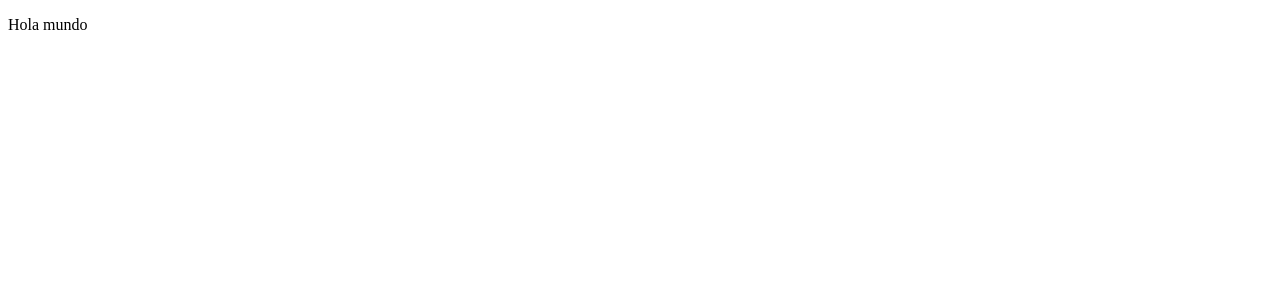
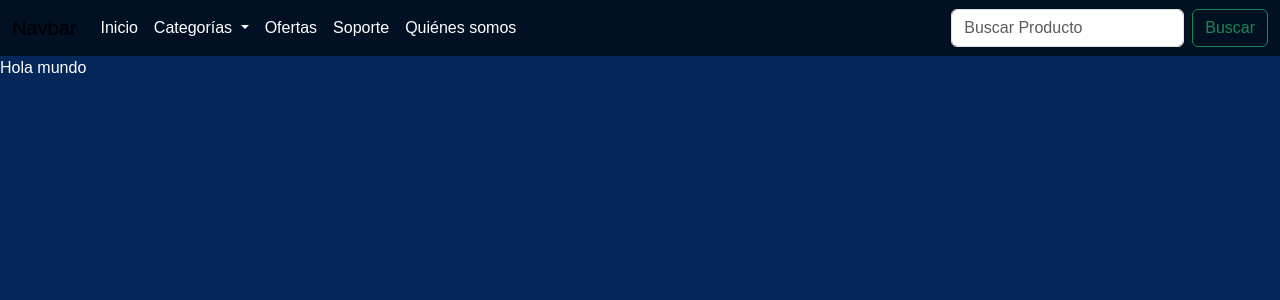
Before and after one commit to garbbagee/CompuStock, a Django app: page / in a window 1280 px wide. Before the commit the part shown is almost empty. Shown: the top 300 px of the page. Run offline with Django 5.2, Linux system fonts and the light colour scheme.

Commit message:
avances navbar
falta logo y cambiar color del botón

```diff
--- /dev/null
+++ b/CompuStockApp/static/css/estilo.css
@@ -0,0 +1,30 @@
+/* Fondo, color de letra y fuente*/
+body {
+    background-color: #052659;
+    color: white;
+    font-family: Arial, sans-serif;
+}
+
+/*NAVBAR*/
+/* Color del Navbar */
+.navbar.bg-body-tertiary {
+    background-color: #021024 !important;
+
+}
+/* Color del texto del navbar*/
+.navbar .navbar-nav .nav-link {
+    color: white !important;
+}
+
+/*DROPDOWN*/
+/* Cambiar fondo y color de letra en el dropdown */
+.nav-item.dropdown .dropdown-menu {
+    background-color: #5463b3;
+}
+.nav-item.dropdown .dropdown-item {
+    color: white;
+}
+/* Cambiar color al pasar el ratón por encima */
+.nav-item.dropdown .dropdown-item:hover {
+    background-color: #021024; /* Color ligeramente más oscuro al hover */
+}
--- a/CompuStockApp/templates/html/index.html
+++ b/CompuStockApp/templates/html/index.html
@@ -3,9 +3,58 @@
 <head>
     <meta charset="UTF-8">
     <meta name="viewport" content="width=device-width, initial-scale=1.0">
-    <title>Document</title>
+    <title>CompuStock</title>
+    {% load static %}
+    <link href="https://cdn.jsdelivr.net/npm/bootstrap@5.3.3/dist/css/bootstrap.min.css" rel="stylesheet" integrity="sha384-QWTKZyjpPEjISv5WaRU9OFeRpok6YctnYmDr5pNlyT2bRjXh0JMhjY6hW+ALEwIH" crossorigin="anonymous">
+
+    <link rel="stylesheet" href="{% static 'css/estilo.css' %}">
+    <script src="{% static 'js/java.js' %}"></script>
 </head>
 <body>
+    <!-- Navbar -->
+    <nav class="navbar navbar-expand-lg bg-body-tertiary">
+        <div class="container-fluid">
+          <a class="navbar-brand" href="#">Navbar</a>
+          <button class="navbar-toggler" type="button" data-bs-toggle="collapse" data-bs-target="#navbarSupportedContent" aria-controls="navbarSupportedContent" aria-expanded="false" aria-label="Toggle navigation">
+            <span class="navbar-toggler-icon"></span>
+          </button>
+          <div class="collapse navbar-collapse" id="navbarSupportedContent">
+            <ul class="navbar-nav me-auto mb-2 mb-lg-0">
+              <li class="nav-item">
+                <a class="nav-link active" aria-current="page" href="#">Inicio</a>
+              </li>
+              <li class="nav-item dropdown">
+                <a class="nav-link dropdown-toggle" href="#" role="button" data-bs-toggle="dropdown" aria-expanded="false">
+                  Categorías
+                </a>
+                <ul class="dropdown-menu">
+                  <li><a class="dropdown-item" href="#">Hardware</a></li>
+                  <li><a class="dropdown-item" href="#">Periféricos</a></li>
+                  <li><hr class="dropdown-divider"></li>
+                  <li><a class="dropdown-item" href="#">Accesorios</a></li>
+                </ul>
+              </li>
+              <li class="nav-item">
+                <a class="nav-link" href="#">Ofertas</a>
+              </li>
+              <li class="nav-item">
+                <a class="nav-link" href="#">Soporte</a>
+              </li>
+              <li class="nav-item">
+                <a class="nav-link" href="#">Quiénes somos</a>
+              </li>
+            </ul>
+            <form class="d-flex" role="search">
+              <input class="form-control me-2" type="search" placeholder="Buscar Producto" aria-label="Search">
+              <button class="btn btn-outline-success" type="submit">Buscar</button>
+            </form>
+          </div>
+        </div>
+      </nav>
+
     <p>Hola mundo</p>
+
+
+    <script src="https://cdn.jsdelivr.net/npm/bootstrap@5.3.3/dist/js/bootstrap.bundle.min.js" integrity="sha384-YvpcrYf0tY3lHB60NNkmXc5s9fDVZLESaAA55NDzOxhy9GkcIdslK1eN7N6jIeHz" crossorigin="anonymous"></script>
 </body>
 </html>
```
Also changed, not shown: CompuStockApp/static/js/java.js (added).
